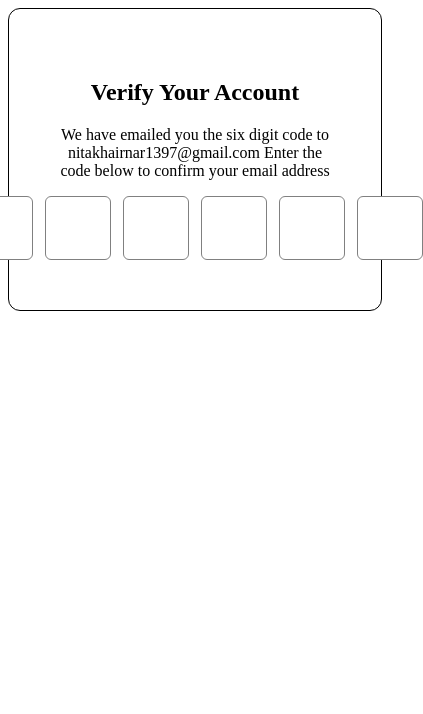
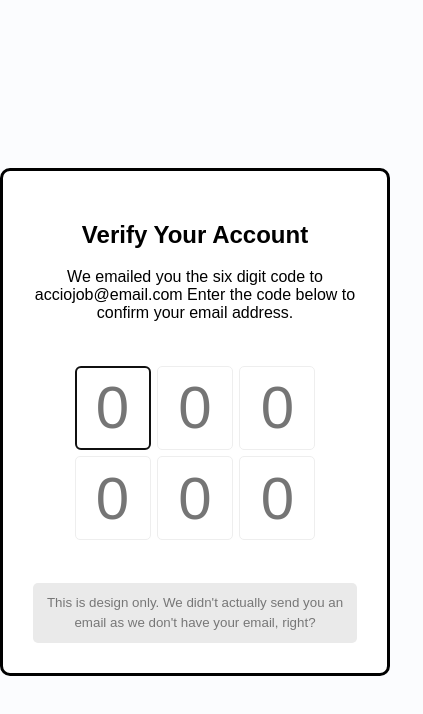
Before and after one commit to acciojob/OTP-Tejaswini1397, a website: page main.html in a window 390 px wide. Shown: the whole page, 423 px wide, since content can reach past the window. Drawn offline with Linux system fonts and the light colour scheme; a web font is replaced by a local one.

Commit message:
created a submission

```diff
--- a/main.html
+++ b/main.html
@@ -7,19 +7,23 @@
 </head>
 
 <body>
-	<h2 id="verification_heading">Verify Your Account</h2>
-    <p id="verification_subtext">
-		We have emailed you the six digit code to
-		 nitakhairnar1397@gmail.com Enter the code below to
-		confirm your email address
-	</p>
-	<div class="code-container">
-		<input type="text" class="code" maxlength="1" id="code-1" oninput="focusNext(this)" onkeydown="focusPrev(this)"></input>
-		<input type="text" class="code" maxlength="1" id="code-2" oninput="focusNext(this)" onkeydown="focusPrev(this)"></input>
-		<input type="text" class="code" maxlength="1" id="code-3" oninput="focusNext(this)" onkeydown="focusPrev(this)"></input>
-		<input type="text" class="code" maxlength="1" id="code-4" oninput="focusNext(this)" onkeydown="focusPrev(this)"></input>
-		<input type="text" class="code" maxlength="1" id="code-5" oninput="focusNext(this)" onkeydown="focusPrev(this)"></input>
-		<input type="text" class="code" maxlength="1" id="code-6" oninput="focusNext(this)" onkeydown="focusPrev(this)"></input>
+	<div class="container">
+		<h2 id="verification_heading">Verify Your Account</h2>
+		<p id="verification_subtext">
+			We emailed you the six digit code to acciojob@email.com
+			Enter the code below to confirm your email address.
+		</p>
+		<div class="code-container">
+			<input type="number" class="code" id="code-1" placeholder="0" min="0" max="9" required>
+			<input type="number" class="code" id="code-2" placeholder="0" min="0" max="9" required>
+			<input type="number" class="code" id="code-3"placeholder="0" min="0" max="9" required>
+			<input type="number" class="code" id="code-4"placeholder="0" min="0" max="9" required>
+			<input type="number" class="code" id="code-5"placeholder="0" min="0" max="9" required>
+			<input type="number" class="code" id="code-6"placeholder="0" min="0" max="9" required>
+		</div>
+		<small class="info">
+			This is design only. We didn't actually send you an email as we don't have your email, right?
+		</small>
 	</div>
 	<!-- the entire body must be written by student -->
     <script type="text/javascript" src="./script.js">
--- a/script.js
+++ b/script.js
@@ -1,21 +1,25 @@
-//your JS code here. If required.
-let inp = document.querySelector("#code-1");
-window.onload(inp.focus());
+const codes = document.querySelectorAll(".code")
 
-function focusNext(currentInput) {
-    const maxLength = parseInt(currentInput.getAttribute('maxlength'));
-    const nextInputId = parseInt(currentInput.id.split('-')[1]) + 1;
+codes[0].focus()
 
-    if (currentInput.value.length === maxLength && nextInputId <= 6) {
-        document.getElementById('code-' + nextInputId).focus();
-    }
-}
+codes.forEach((code,idx)=>{
+    code.addEventListener("keydown",(e)=>{
+        console.log(e.key)
+        const keyPressed = e.key
 
-function focusPrev(currentInput) {
-    const prevInputId = parseInt(currentInput.id.split('-')[1]) - 1;
-
-    if (event.key === 'Backspace' && prevInputId >= 1) {
-        currentInput.value = '';
-        document.getElementById('code-' + prevInputId).focus();
-    }
-}
+        if(keyPressed>=0 && keyPressed<=9){
+            codes[idx].value=''
+            if(idx<codes.length-1){
+                setTimeout(()=>codes[idx+1].focus(),10)
+                // setTimeout(function(){
+                //     codes[index+1].focus()
+                // },10)
+            }
+        }
+        else if(keyPressed==="Backspace"){
+            if(idx>0){
+                setTimeout(()=>codes[idx-1].focus(),10)
+            }
+        }
+    })
+})
--- a/styles.css
+++ b/styles.css
@@ -1,28 +1,75 @@
-/*  your css code here. If applicable */
+@import url('https://fonts.googleapis.com/css?family=Muli:300,700&display=swap');
+
+*body{
+    box-sizing: border-box;
+}
+
 body{
-	border: 1px solid black;
-	padding: 50px;
-	border-radius: 12px;
+    background-color: #fbfcfe;
+    font-family: 'Muli',sans-serif;
+    display: flex;
+    align-items: center;
+    justify-content: center;
+    height: 100vh;
+    overflow: hidden;
+    margin: 0;
 }
-h2,p{
-	text-align:center;
+
+.container{
+    background-color: #fff;
+    border: 3px #000 solid;
+    border-radius: 10px;
+    padding: 30px;
+    max-width: 1000px;
+    text-align: center;
 }
+
 .code-container{
-	align-items: center;
-	justify-content: center;
-	display: flex;
-	gap: 12px;
+    display: flex;
+    align-items: center;
+    justify-content: center;
+    margin: 40px 0;
 }
+
 .code{
-	outline: none;
-	color: gray;
-	text-align: center;
-	font-size: 45px;
-	width: 60px;
-	height: 60px;
-	border: 1px solid gray;
-	border-radius: 6px;
+    caret-color: transparent;
+    border-radius: 5px;
+    font-size: 75px;
+    height: 120px;
+    width: 100px;
+    border: 1px solid #eee;
+    margin: 1%;
+    text-align: center;
+    font-weight: 300;
+    -moz-appearance: textfield;
 }
-input[type="number"]::-webkit-inner-spin-button {
-	 display: none;
+
+.code::-webkit-inner-spin-button{
+    -webkit-appearance: none;
+    margin: 0;
 }
+.code:valid{
+    border-color: #3498db;
+    box-shadow: 0 10px 10px -5px rgba(0,0,0,0.25);
+}
+
+.info{
+    background-color: #eaeaea;
+    display: inline-block;
+    padding: 10px;
+    line-height: 20px;
+    max-width: 400px;
+    color: #777;
+    border-radius: 5px;
+}
+
+@media(max-width:600px){
+    .code-container{
+        flex-wrap: wrap;
+    }
+    .code{
+        font-size: 60px;
+        height: 80px;
+        max-width: 70px;
+    }
+}
```
